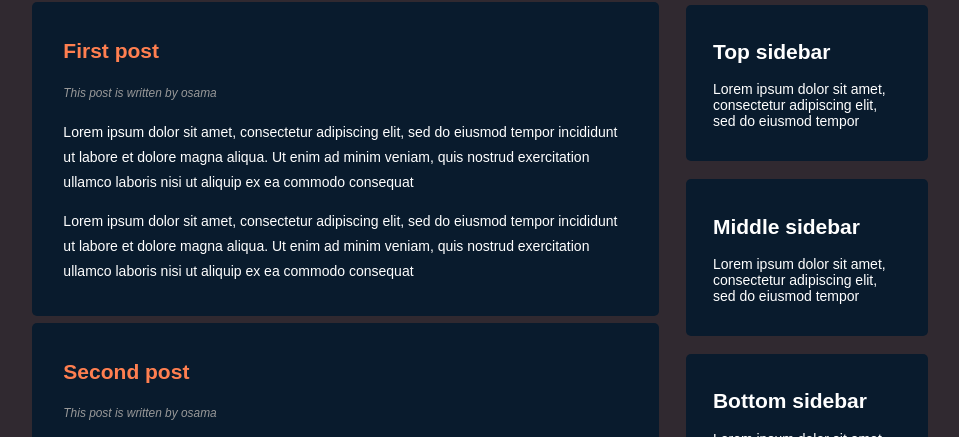
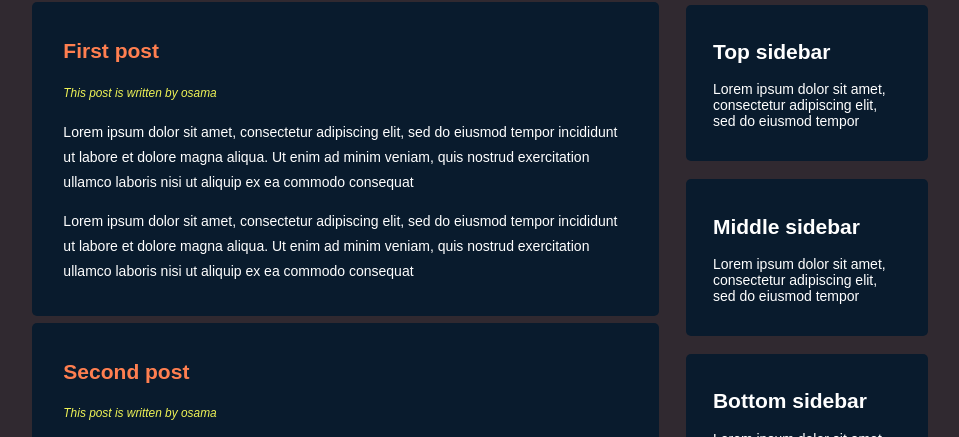
Before and after one commit to xgenOsama/responsive_web_app, a plain HTML site: page reponsive_website/index.html in a window 1280 px wide. Shown: the part 303-740 px from the top of the page, without its empty margins (160-1119 px from the left). Drawn offline with Linux system fonts and the light colour scheme.

Commit message:
css updated

```diff
--- a/reponsive_website/style.css
+++ b/reponsive_website/style.css
@@ -78,7 +78,7 @@
 }
 .post-info{
     font-style: italic;
-    color: #999;
+    color: #f0f456;
     font-size: 85%;
 }
 .top-content{
```
